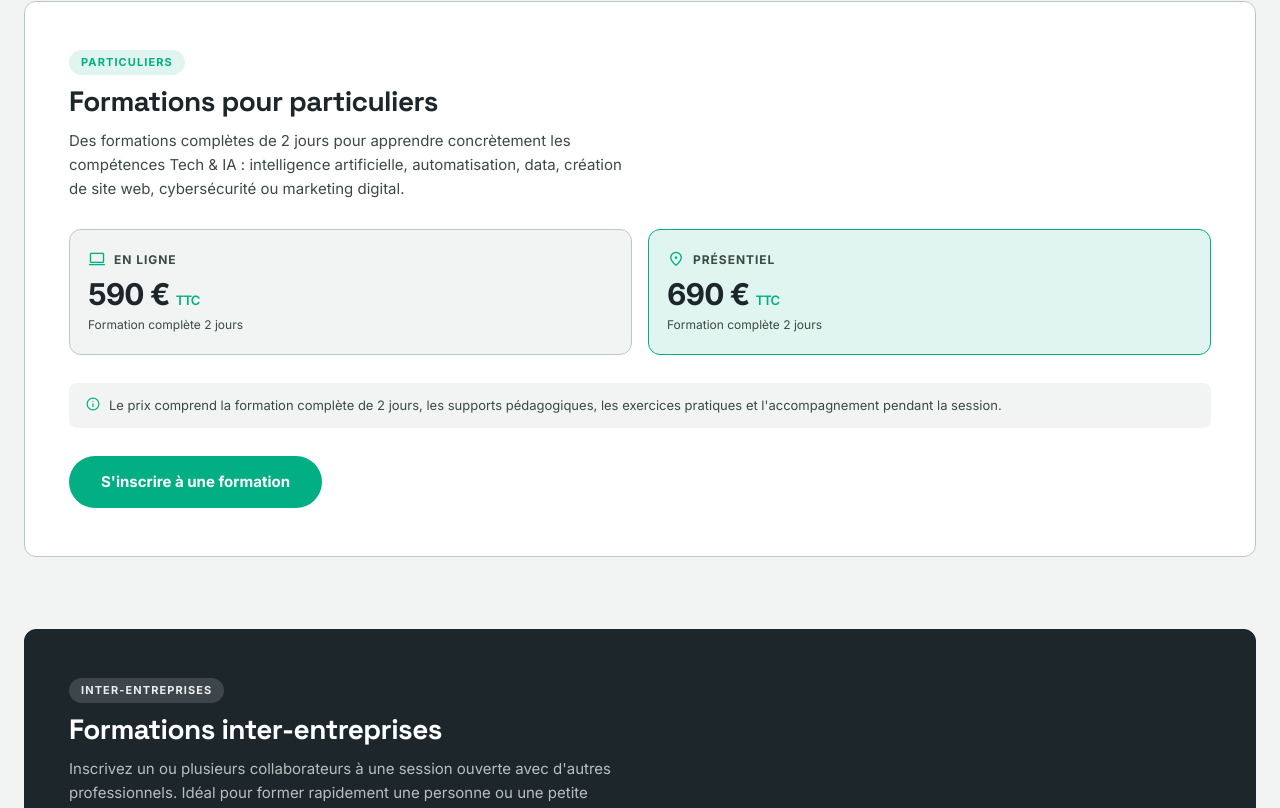
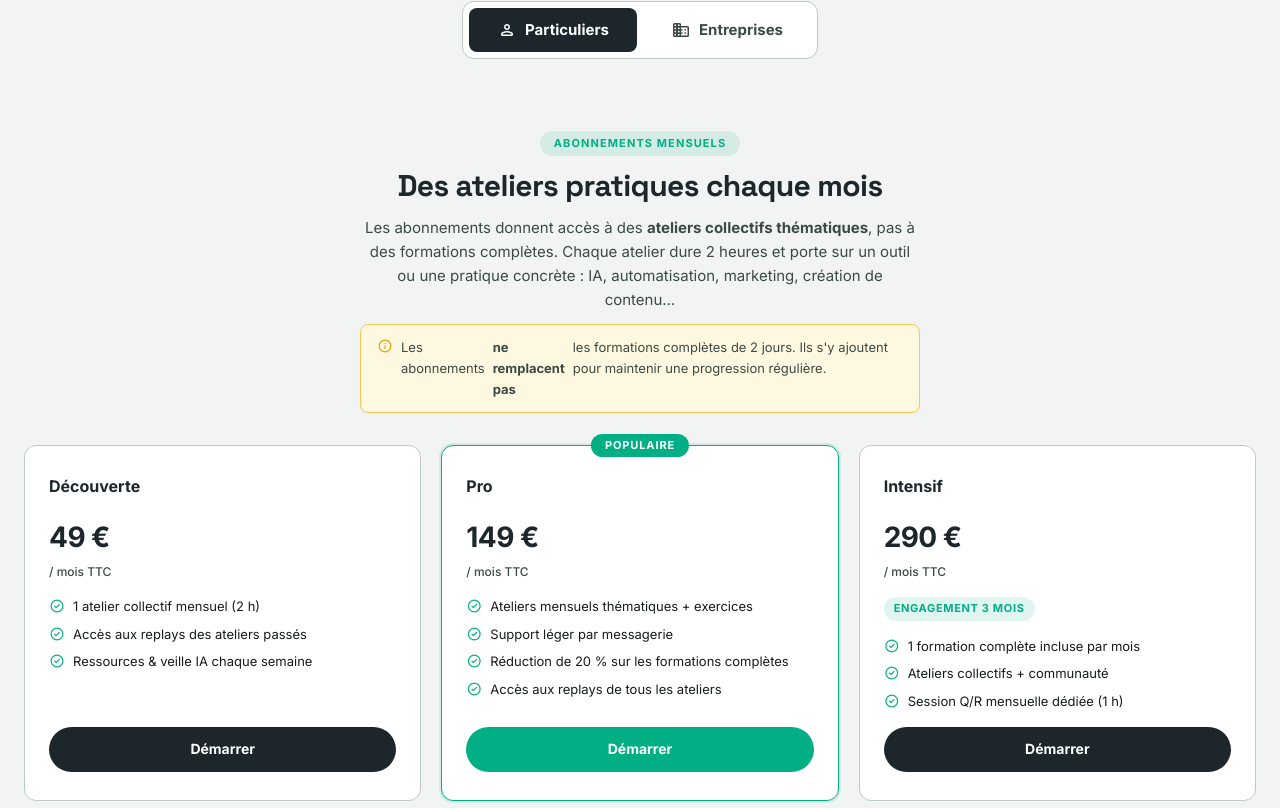
Before and after one commit to kuatejoelparfait-Data/ecole-du-numerique, a React (Vite) app in the folder ecole-du-numerique/: page /pricing in a window 1280 px wide. Shown: the part 730-1538 px from the top of the page. Built offline with nearby package versions, Linux system fonts and the light colour scheme.

Commit message:
Pricing : filtre Particuliers/Entreprises, abonnements en premier plan, clarification ateliers ≠ formations

```diff
--- a/ecole-du-numerique/src/pages/Pricing/PricingCards/PricingCards.css
+++ b/ecole-du-numerique/src/pages/Pricing/PricingCards/PricingCards.css
@@ -1,6 +1,46 @@
 .pricing-cards {
   padding: 64px 24px;
   background: var(--gray-light);
+}
+
+/* ── Onglets Particuliers / Entreprises ───── */
+.pricing-tabs {
+  display: flex;
+  background: var(--white);
+  border: 1.5px solid var(--border);
+  border-radius: var(--radius-lg);
+  padding: 6px;
+  gap: 6px;
+  width: fit-content;
+  margin: 0 auto;
+}
+
+.pricing-tabs__btn {
+  display: flex;
+  align-items: center;
+  gap: 8px;
+  padding: 12px 28px;
+  border-radius: calc(var(--radius-lg) - 4px);
+  border: none;
+  font-size: 15px;
+  font-weight: 700;
+  font-family: inherit;
+  color: var(--text-muted);
+  background: transparent;
+  cursor: pointer;
+  transition: background 0.2s, color 0.2s;
+}
+
+.pricing-tabs__btn .material-symbols-rounded { font-size: 20px; }
+
+.pricing-tabs__btn--active {
+  background: var(--dark);
+  color: var(--white);
+}
+
+@media (max-width: 480px) {
+  .pricing-tabs { width: 100%; }
+  .pricing-tabs__btn { flex: 1; justify-content: center; padding: 12px 16px; font-size: 14px; }
 }
 
 .pricing-cards__container {
@@ -363,6 +403,18 @@
   text-align: center;
 }
 
+.pricing-abo-section__pretitle {
+  font-size: 11px;
+  font-weight: 800;
+  text-transform: uppercase;
+  letter-spacing: 0.1em;
+  color: var(--purple);
+  background: var(--purple-glow);
+  padding: 4px 14px;
+  border-radius: 99px;
+  width: fit-content;
+}
+
 .pricing-abo-section__title {
   font-size: clamp(22px, 3vw, 30px);
   font-weight: 800;
@@ -373,8 +425,29 @@
 .pricing-abo-section__sub {
   font-size: 15px;
   color: var(--text-muted);
-  max-width: 520px;
+  max-width: 560px;
   line-height: 1.6;
+}
+
+.pricing-abo-section__disclaimer {
+  display: flex;
+  align-items: flex-start;
+  gap: 8px;
+  font-size: 13px;
+  color: var(--text-muted);
+  background: #fff8e1;
+  border: 1.5px solid #f9c74f;
+  padding: 12px 16px;
+  border-radius: var(--radius);
+  max-width: 560px;
+  text-align: left;
+}
+
+.pricing-abo-section__disclaimer .material-symbols-rounded {
+  font-size: 16px;
+  color: #e5a000;
+  flex-shrink: 0;
+  margin-top: 1px;
 }
 
 .pricing-abo-section__toggle {
--- a/ecole-du-numerique/src/pages/Pricing/PricingCards/PricingCards.jsx
+++ b/ecole-du-numerique/src/pages/Pricing/PricingCards/PricingCards.jsx
@@ -2,28 +2,41 @@ import { useState } from 'react'
 import { Link } from 'react-router-dom'
 import './PricingCards.css'
 
-// ── Abonnements ──────────────────────────────────────────────────────────────
+// ── Données abonnements ───────────────────────────────────────────────────────
 
 const abonnementsPart = [
   {
     name: 'Découverte',
     price: '49 €',
     unit: '/ mois TTC',
-    items: ['1 atelier collectif mensuel', 'Accès aux replays', 'Ressources & veille IA'],
+    items: [
+      '1 atelier collectif mensuel (2 h)',
+      'Accès aux replays des ateliers passés',
+      'Ressources & veille IA chaque semaine',
+    ],
   },
   {
     name: 'Pro',
     price: '149 €',
     unit: '/ mois TTC',
     highlight: true,
-    items: ['Ateliers mensuels + exercices', 'Support léger inclus', 'Réduction de 20 % sur les formations', 'Accès aux replays'],
+    items: [
+      'Ateliers mensuels thématiques + exercices',
+      'Support léger par messagerie',
+      'Réduction de 20 % sur les formations complètes',
+      'Accès aux replays de tous les ateliers',
+    ],
   },
   {
     name: 'Intensif',
     price: '290 €',
     unit: '/ mois TTC',
     note: 'Engagement 3 mois',
-    items: ['1 formation complète par mois', 'Accès communauté & ressources', 'Session Q/R mensuelle dédiée'],
+    items: [
+      '1 formation complète incluse par mois',
+      'Ateliers collectifs + communauté',
+      'Session Q/R mensuelle dédiée (1 h)',
+    ],
   },
 ]
 
@@ -32,20 +45,34 @@ const abonnementsEntr = [
     name: 'Starter',
     price: '590 €',
     unit: '/ mois HTVA',
-    items: ["Jusqu'à 3 collaborateurs", '1 atelier collectif / mois', 'Replays & veille IA'],
+    items: [
+      "Jusqu'à 3 collaborateurs",
+      '1 atelier collectif mensuel (2 h)',
+      'Replays & veille IA',
+    ],
   },
   {
     name: 'Team',
     price: '1 200 €',
     unit: '/ mois HTVA',
     highlight: true,
-    items: ["Jusqu'à 8 collaborateurs", '1 atelier privé de 2 h / mois', 'Support Q/R', 'Ressources internes'],
+    items: [
+      "Jusqu'à 8 collaborateurs",
+      '1 atelier privé de 2 h / mois',
+      'Support Q/R dédié',
+      'Ressources internes partagées',
+    ],
   },
   {
     name: 'Growth',
     price: '2 400 €',
     unit: '/ mois HTVA',
-    items: ["Jusqu'à 15 collaborateurs", '1 demi-journée privée / mois', "Accompagnement cas d'usage", 'Roadmap IA'],
+    items: [
+      "Jusqu'à 15 collaborateurs",
+      '1 demi-journée d\'atelier privé / mois',
+      "Accompagnement cas d'usage métier",
+      'Roadmap IA personnalisée',
+    ],
   },
 ]
 
@@ -76,16 +103,55 @@ function AboGrid({ plans }) {
 }
 
 export default function PricingCards() {
-  const [aboTab, setAboTab] = useState('particuliers')
+  const [tab, setTab] = useState('particuliers')
 
   return (
     <section id="pricing-cards" className="pricing-cards">
       <div className="pricing-cards__container">
 
-        {/* ── 1. PARTICULIERS ──────────────────────────────────── */}
-        <div className="pricing-block" id="particuliers">
+        {/* ── Filtre principal ─────────────────────────────────── */}
+        <div className="pricing-tabs">
+          <button
+            className={`pricing-tabs__btn${tab === 'particuliers' ? ' pricing-tabs__btn--active' : ''}`}
+            onClick={() => setTab('particuliers')}
+          >
+            <span className="material-symbols-rounded">person</span>
+            Particuliers
+          </button>
+          <button
+            className={`pricing-tabs__btn${tab === 'entreprises' ? ' pricing-tabs__btn--active' : ''}`}
+            onClick={() => setTab('entreprises')}
+          >
+            <span className="material-symbols-rounded">business</span>
+            Entreprises
+          </button>
+        </div>
+
+        {/* ══════════════════════════════════════════════════════ */}
+        {/* VUE PARTICULIERS                                       */}
+        {/* ══════════════════════════════════════════════════════ */}
+        {tab === 'particuliers' && (
+          <>
+            {/* 1. Abonnements ateliers EN PREMIER */}
+            <div className="pricing-abo-section">
+              <div className="pricing-abo-section__header">
+                <span className="pricing-abo-section__pretitle">Abonnements mensuels</span>
+                <h2 className="pricing-abo-section__title">Des ateliers pratiques chaque mois</h2>
+                <p className="pricing-abo-section__sub">
+                  Les abonnements donnent accès à des <strong>ateliers collectifs thématiques</strong>, pas à des formations complètes. Chaque atelier dure 2 heures et porte sur un outil ou une pratique concrète : IA, automatisation, marketing, création de contenu…
+                </p>
+                <div className="pricing-abo-section__disclaimer">
+                  <span className="material-symbols-rounded">info</span>
+                  Les abonnements <strong>ne remplacent pas</strong> les formations complètes de 2 jours. Ils s'y ajoutent pour maintenir une progression régulière.
+                </div>
+              </div>
+              <AboGrid plans={abonnementsPart} />
+            </div>
+
+            {/* 2. Formation complète particulier */}
+            <div className="pricing-block" id="particuliers-formation">
               <div className="pricing-block__header">
-            <span className="pricing-block__tag">Particuliers</span>
+                <span className="pricing-block__tag">Formation complète</span>
                 <h2 className="pricing-block__title">Formations pour particuliers</h2>
                 <p className="pricing-block__sub">
                   Des formations complètes de 2 jours pour apprendre concrètement les compétences Tech & IA : intelligence artificielle, automatisation, data, création de site web, cybersécurité ou marketing digital.
@@ -98,7 +164,7 @@ export default function PricingCards() {
                     <p className="pricing-offer__label">En ligne</p>
                   </div>
                   <p className="pricing-offer__price">590 € <span className="pricing-offer__tax">TTC</span></p>
-              <p className="pricing-offer__unit">Formation complète 2 jours</p>
+                  <p className="pricing-offer__unit">Formation complète · 2 jours</p>
                 </div>
                 <div className="pricing-offer pricing-offer--accent">
                   <div className="pricing-offer__top">
@@ -106,23 +172,57 @@ export default function PricingCards() {
                     <p className="pricing-offer__label">Présentiel</p>
                   </div>
                   <p className="pricing-offer__price">690 € <span className="pricing-offer__tax">TTC</span></p>
-              <p className="pricing-offer__unit">Formation complète 2 jours</p>
+                  <p className="pricing-offer__unit">Formation complète · 2 jours</p>
                 </div>
               </div>
               <p className="pricing-block__note">
                 <span className="material-symbols-rounded">info</span>
-            Le prix comprend la formation complète de 2 jours, les supports pédagogiques, les exercices pratiques et l'accompagnement pendant la session.
+                Inclus : supports pédagogiques, exercices pratiques, accompagnement pendant la session et attestation de formation.
               </p>
-          <Link to="/formations-particuliers" className="pricing-block__cta">S'inscrire à une formation</Link>
+              <Link to="/formations-particuliers" className="pricing-block__cta">Voir les formations disponibles</Link>
             </div>
 
-        {/* ── 2. INTER-ENTREPRISES ─────────────────────────────── */}
+            {/* 3. Coaching */}
+            <div className="pricing-coaching">
+              <span className="material-symbols-rounded pricing-coaching__icon">support_agent</span>
+              <div className="pricing-coaching__body">
+                <p className="pricing-coaching__label">Coaching individuel</p>
+                <p className="pricing-coaching__price">150 € <span className="pricing-coaching__note">TTC / heure · minimum 2 heures</span></p>
+                <p className="pricing-coaching__desc">Accompagnement personnalisé sur votre projet, vos outils ou votre reconversion.</p>
+              </div>
+              <Link to="/contact" className="pricing-coaching__cta">Réserver</Link>
+            </div>
+          </>
+        )}
+
+        {/* ══════════════════════════════════════════════════════ */}
+        {/* VUE ENTREPRISES                                        */}
+        {/* ══════════════════════════════════════════════════════ */}
+        {tab === 'entreprises' && (
+          <>
+            {/* 1. Abonnements ateliers EN PREMIER */}
+            <div className="pricing-abo-section">
+              <div className="pricing-abo-section__header">
+                <span className="pricing-abo-section__pretitle">Abonnements mensuels</span>
+                <h2 className="pricing-abo-section__title">Des ateliers privés pour vos équipes</h2>
+                <p className="pricing-abo-section__sub">
+                  Les abonnements donnent accès à des <strong>ateliers collectifs ou privés</strong>, pas à des formations complètes. Chaque atelier porte sur un outil ou un cas d'usage métier : automatisation, IA, data, marketing digital, productivité…
+                </p>
+                <div className="pricing-abo-section__disclaimer">
+                  <span className="material-symbols-rounded">info</span>
+                  Les abonnements <strong>ne remplacent pas</strong> les formations inter ou intra-entreprise. Ils permettent un accompagnement continu entre les sessions.
+                </div>
+              </div>
+              <AboGrid plans={abonnementsEntr} />
+            </div>
+
+            {/* 2. Inter-entreprises */}
             <div className="pricing-block pricing-block--dark" id="inter-entreprises">
               <div className="pricing-block__header">
-            <span className="pricing-block__tag pricing-block__tag--light">Inter-entreprises</span>
-            <h2 className="pricing-block__title pricing-block__title--light">Formations inter-entreprises</h2>
+                <span className="pricing-block__tag pricing-block__tag--light">Formation complète</span>
+                <h2 className="pricing-block__title pricing-block__title--light">Inter-entreprises</h2>
                 <p className="pricing-block__sub pricing-block__sub--light">
-              Inscrivez un ou plusieurs collaborateurs à une session ouverte avec d'autres professionnels. Idéal pour former rapidement une personne ou une petite équipe sans organiser une session privée.
+                  Inscrivez un ou plusieurs collaborateurs à une session ouverte avec d'autres professionnels. Idéal pour former rapidement une personne ou une petite équipe.
                 </p>
               </div>
               <div className="pricing-row">
@@ -150,13 +250,13 @@ export default function PricingCards() {
               <Link to="/contact" className="pricing-block__cta pricing-block__cta--white">Demander les prochaines dates</Link>
             </div>
 
-        {/* ── 3. INTRA-ENTREPRISE ──────────────────────────────── */}
+            {/* 3. Intra-entreprise */}
             <div className="pricing-block pricing-block--slate" id="intra-entreprise">
               <div className="pricing-block__header">
-            <span className="pricing-block__tag pricing-block__tag--light">Intra-entreprise</span>
-            <h2 className="pricing-block__title pricing-block__title--light">Formations intra-entreprise</h2>
+                <span className="pricing-block__tag pricing-block__tag--light">Formation complète</span>
+                <h2 className="pricing-block__title pricing-block__title--light">Intra-entreprise</h2>
                 <p className="pricing-block__sub pricing-block__sub--light">
-              Une formation privée pour votre entreprise, adaptée au niveau de vos équipes, à vos outils et à vos objectifs opérationnels.
+                  Une session privée pour votre équipe, adaptée à votre niveau, vos outils et vos objectifs opérationnels.
                 </p>
               </div>
               <div className="pricing-row">
@@ -181,18 +281,17 @@ export default function PricingCards() {
                 <li><span className="material-symbols-rounded">check</span>Jusqu'à 8 participants inclus</li>
                 <li><span className="material-symbols-rounded">check</span>+150 € HTVA / participant à partir du 9e</li>
                 <li><span className="material-symbols-rounded">check</span>Adaptation légère des exemples au secteur incluse</li>
-            <li><span className="material-symbols-rounded">check</span>Formation complète de 2 jours</li>
               </ul>
-          <Link to="/contact" className="pricing-block__cta pricing-block__cta--white">Demander un devis entreprise</Link>
+              <Link to="/contact" className="pricing-block__cta pricing-block__cta--white">Demander un devis</Link>
             </div>
 
-        {/* ── 4. SUR MESURE ────────────────────────────────────── */}
+            {/* 4. Sur mesure */}
             <div className="pricing-block" id="sur-mesure">
               <div className="pricing-block__header">
                 <span className="pricing-block__tag">Sur mesure</span>
-            <h2 className="pricing-block__title">Formations sur mesure</h2>
+                <h2 className="pricing-block__title">Formation sur mesure</h2>
                 <p className="pricing-block__sub">
-              Pour les entreprises qui souhaitent une formation construite autour de leurs cas d'usage réels : automatisation interne, IA métier, analyse de données, productivité, marketing, cybersécurité ou transformation digitale.
+                  Construite autour de vos cas d'usage réels : automatisation interne, IA métier, data, cybersécurité ou transformation digitale.
                 </p>
               </div>
               <div className="pricing-surmesure">
@@ -216,7 +315,20 @@ export default function PricingCards() {
               <Link to="/contact" className="pricing-block__cta">Construire une formation sur mesure</Link>
             </div>
 
-        {/* ── 5. TABLEAU RÉCAPITULATIF ─────────────────────────── */}
+            {/* 5. Coaching dirigeant */}
+            <div className="pricing-coaching">
+              <span className="material-symbols-rounded pricing-coaching__icon">support_agent</span>
+              <div className="pricing-coaching__body">
+                <p className="pricing-coaching__label">Coaching individuel / dirigeant</p>
+                <p className="pricing-coaching__price">150 € <span className="pricing-coaching__note">HTVA / heure · minimum 2 heures</span></p>
+                <p className="pricing-coaching__desc">Accompagnement personnalisé sur votre stratégie, vos outils ou votre transformation digitale.</p>
+              </div>
+              <Link to="/contact" className="pricing-coaching__cta">Réserver</Link>
+            </div>
+          </>
+        )}
+
+        {/* ── Tableau récap (commun) ───────────────────────────── */}
         <div className="pricing-table-wrap">
           <h2 className="pricing-table-wrap__title">Récapitulatif des tarifs</h2>
           <div className="pricing-table-scroll">
@@ -256,38 +368,6 @@ export default function PricingCards() {
           </p>
         </div>
 
-        {/* ── 6. ABONNEMENTS ───────────────────────────────────── */}
-        <div className="pricing-abo-section">
-          <div className="pricing-abo-section__header">
-            <h2 className="pricing-abo-section__title">Abonnements mensuels</h2>
-            <p className="pricing-abo-section__sub">
-              Un accompagnement continu pour progresser chaque mois, accéder à des ateliers, poser vos questions et rester à jour sur les outils Tech & IA. Les abonnements complètent les formations — ils ne les remplacent pas.
-            </p>
-            <div className="pricing-abo-section__toggle">
-              <button
-                className={`pricing-abo-section__btn${aboTab === 'particuliers' ? ' pricing-abo-section__btn--active' : ''}`}
-                onClick={() => setAboTab('particuliers')}
-              >Particuliers</button>
-              <button
-                className={`pricing-abo-section__btn${aboTab === 'entreprises' ? ' pricing-abo-section__btn--active' : ''}`}
-                onClick={() => setAboTab('entreprises')}
-              >Entreprises</button>
-            </div>
-          </div>
-          <AboGrid plans={aboTab === 'particuliers' ? abonnementsPart : abonnementsEntr} />
-        </div>
-
-        {/* ── COACHING ─────────────────────────────────────────── */}
-        <div className="pricing-coaching">
-          <span className="material-symbols-rounded pricing-coaching__icon">support_agent</span>
-          <div className="pricing-coaching__body">
-            <p className="pricing-coaching__label">Coaching individuel / dirigeant</p>
-            <p className="pricing-coaching__price">150 € HTVA <span className="pricing-coaching__note">/ heure · minimum 2 heures</span></p>
-            <p className="pricing-coaching__desc">Accompagnement personnalisé sur votre stratégie, vos outils ou votre transformation digitale.</p>
-          </div>
-          <Link to="/contact" className="pricing-coaching__cta">Réserver</Link>
-        </div>
-
         <p className="pricing-cards__note">
           Tous les prix HTVA s'entendent hors taxe sur la valeur ajoutée. Contactez-nous pour un devis personnalisé sous 48 h.
         </p>
```
Lines whose indentation alone changed are shown as unchanged.
